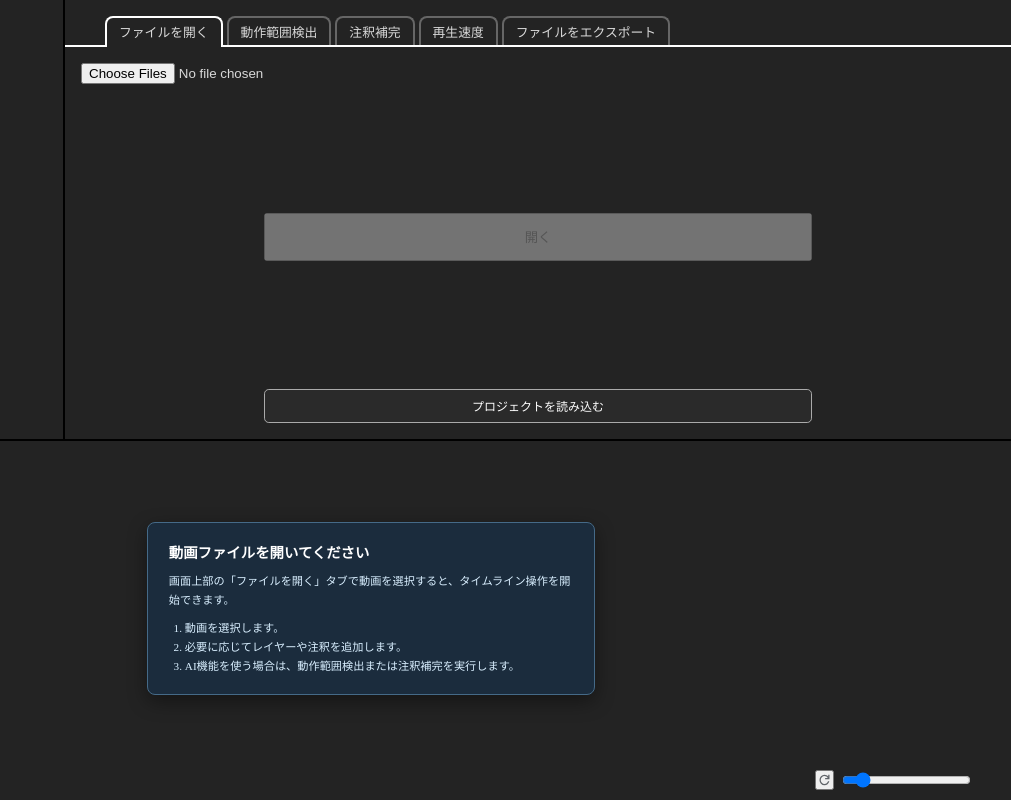
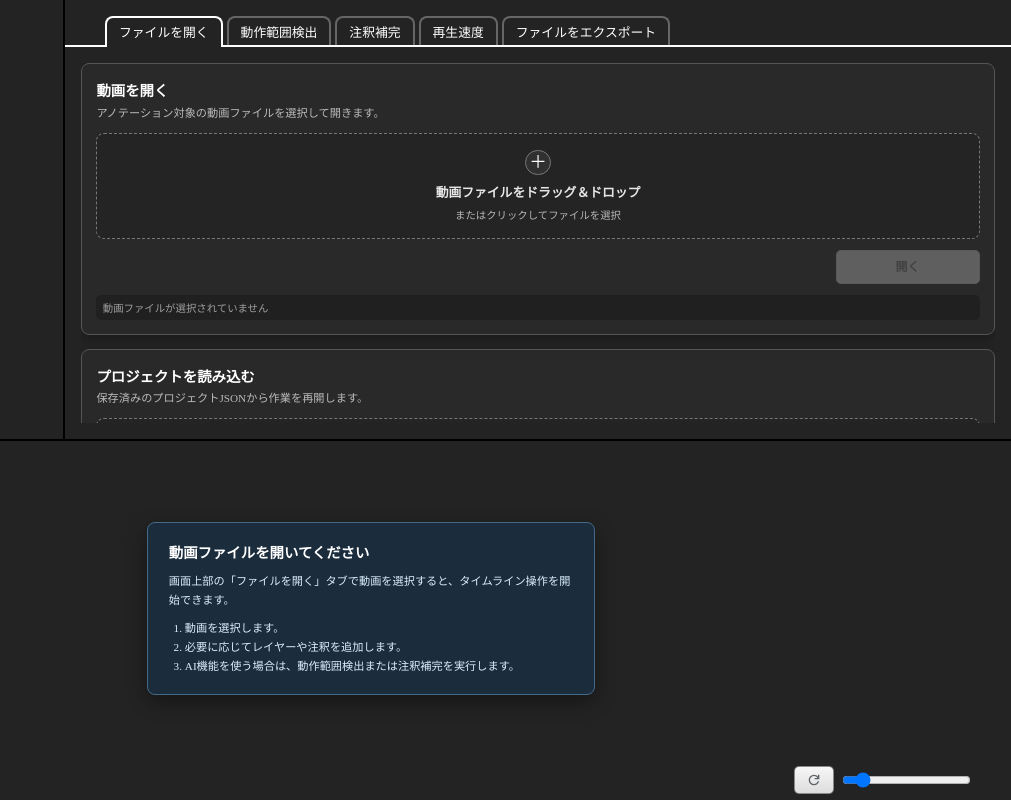
Before and after one commit to Kazuyai/MONBLAN, a React (Vite) app: page / in a window 1280 px wide. Shown: the whole page, without its empty margins (269-1280 px from the left). Built offline with nearby package versions, Linux system fonts and the light colour scheme.

Commit message:
feat: ファイル選択UIを統一

```diff
--- a/src/renderer/App.scss
+++ b/src/renderer/App.scss
@@ -33,6 +33,51 @@ root {
   }
 }
 
+@mixin app-button {
+  display: inline-flex;
+  align-items: center;
+  justify-content: center;
+  gap: 6rem;
+  min-height: 34rem;
+  padding: 6rem 14rem;
+  border: 1rem solid #8a8a8a;
+  border-radius: 6rem;
+  background: linear-gradient(#f7f7f7, #dddddd);
+  color: #151515;
+  font: inherit;
+  font-weight: 600;
+  line-height: 1.2;
+  white-space: nowrap;
+  cursor: pointer;
+  transition:
+    background 0.12s ease,
+    border-color 0.12s ease,
+    box-shadow 0.12s ease,
+    color 0.12s ease,
+    opacity 0.12s ease;
+  &:not(:disabled):hover {
+    border-color: #b7d7f2;
+    background: linear-gradient(#ffffff, #e8f3ff);
+    box-shadow: 0 0 0 2rem #66aeea33;
+  }
+  &:not(:disabled):active {
+    background: linear-gradient(#d4e9ff, #f4f9ff);
+    box-shadow: inset 0 1rem 3rem #0003;
+  }
+  &:focus-visible {
+    outline: 2rem solid #66aeea;
+    outline-offset: 2rem;
+  }
+  &:disabled {
+    border-color: #6b6b6b;
+    background: #727272;
+    color: #4b4b4b;
+    box-shadow: none;
+    cursor: not-allowed;
+    opacity: 0.75;
+  }
+}
+
 * {
   margin: 0;
   padding: 0;
@@ -49,7 +94,7 @@ body {
 }
 
 button {
-  cursor: pointer;
+  @include app-button;
 }
 
 .no-spin::-webkit-inner-spin-button,
@@ -119,8 +164,12 @@ button {
             display: none;
           }
           .tab-button {
+            min-height: auto;
             padding: 5rem 15rem 8rem 15rem;
+            border-bottom: none;
             background: #232323;
+            color: #fff;
+            font-weight: 500;
             white-space: nowrap;
             border-radius: 10rem 10rem 0 0;
             border-top: solid 3rem #666;
@@ -149,40 +198,116 @@ button {
               display: flex;
               flex-direction: column;
               align-items: center;
-              justify-content: space-between;
+              justify-content: flex-start;
+              gap: 18rem;
               height: 100%;
-              input {
+              overflow-y: auto;
+              @include app-scrollbar;
+              .file-open-card {
+                display: flex;
+                flex-direction: column;
+                gap: 14rem;
                 width: 100%;
-                cursor: pointer;
-              }
-              button {
-                width: 60%;
-                height: 60rem;
-              }
-              .project-file-actions {
+                padding: 18rem;
+                border: 1rem solid #555;
+                border-radius: 10rem;
+                background: #292929;
+                box-shadow: 0 4rem 14rem #0004;
+                .file-open-card-text {
+                  display: flex;
+                  flex-direction: column;
+                  gap: 6rem;
+                  h2 {
+                    color: #fff;
+                    font-size: 18rem;
+                  }
+                  p {
+                    color: #bbb;
+                    font-size: 14rem;
+                    line-height: 1.5;
+                  }
+                }
+              }
+              .file-input-hidden {
+                position: absolute;
+                width: 1rem;
+                height: 1rem;
+                overflow: hidden;
+                clip: rect(0 0 0 0);
+                clip-path: inset(50%);
+                white-space: nowrap;
+              }
+              .file-open-actions {
+                display: flex;
+                justify-content: flex-end;
+              }
+              .file-open-button {
+                min-width: 180rem;
+                min-height: 42rem;
+                font-size: 15rem;
+              }
+              .file-drop-zone {
                 display: flex;
                 flex-direction: column;
                 align-items: center;
+                justify-content: center;
                 gap: 8rem;
-                width: 100%;
-                label {
+                min-height: 112rem;
+                padding: 20rem;
+                border: 2rem dashed #777;
+                border-radius: 10rem;
+                background: #242424;
+                color: #e6e6e6;
+                text-align: center;
+                cursor: pointer;
+                transition:
+                  border-color 0.12s ease,
+                  background 0.12s ease,
+                  box-shadow 0.12s ease;
+                &:hover {
+                  border-color: #aaa;
+                  background: #2d2d2d;
+                  box-shadow: 0 0 0 2rem #66aeea33;
+                }
+                &.drag-active {
+                  border-color: #66aeea;
+                  background: #203143;
+                  box-shadow: 0 0 0 3rem #66aeea44;
+                }
+                .file-drop-zone-icon {
                   display: flex;
                   align-items: center;
                   justify-content: center;
-                  width: 60%;
-                  min-height: 42rem;
-                  border: 2rem solid #aaa;
-                  border-radius: 6rem;
-                  background: #2a2a2a;
+                  width: 32rem;
+                  height: 32rem;
+                  border: 1rem solid #777;
+                  border-radius: 999rem;
+                  background: #303030;
                   color: #fff;
-                  font-size: 15rem;
-                  cursor: pointer;
-                  &:hover {
-                    background: #3a3a3a;
-                  }
-                }
-                input {
-                  display: none;
+                  font-size: 22rem;
+                  line-height: 1;
+                }
+                .file-drop-zone-title {
+                  font-size: 16rem;
+                  font-weight: 700;
+                }
+                .file-drop-zone-subtitle {
+                  color: #b7b7b7;
+                  font-size: 13rem;
+                }
+              }
+              .file-selection-summary {
+                min-height: 22rem;
+                padding: 6rem 8rem;
+                border-radius: 6rem;
+                background: #202020;
+                color: #9f9f9f;
+                font-size: 13rem;
+                overflow: hidden;
+                text-overflow: ellipsis;
+                white-space: nowrap;
+                &.selected {
+                  color: #d9efff;
                 }
               }
               .frame-rate-warning {
@@ -223,6 +348,7 @@ button {
               gap: 12rem;
               height: 100%;
               overflow-y: auto;
+              font-size: 14rem;
               @include app-scrollbar;
               .api-status-message {
                 padding: 12rem;
@@ -260,6 +386,8 @@ button {
                     right: 12rem;
                     width: 24rem;
                     height: 24rem;
+                    min-height: 0;
+                    padding: 0;
                     border: none;
                     border-radius: 999rem;
                     background: transparent;
@@ -282,6 +410,9 @@ button {
                 gap: 20rem;
                 width: 100%;
                 min-height: 180rem;
+                p {
+                  font-size: 16rem;
+                }
                 .button-container {
                   display: flex;
                   flex-direction: row;
@@ -291,6 +422,7 @@ button {
                   button {
                     flex: 1;
                     height: min(30%, 50rem);
+                    font-size: 16rem;
                   }
                 }
               }
@@ -510,7 +642,7 @@ button {
                     width: 60%;
                     height: 60rem;
                     margin: 0 auto;
-                    font-size: 20rem;
+                    font-size: 16rem;
                     border-radius: 5rem;
                     cursor: pointer;
                   }
@@ -607,6 +739,8 @@ button {
                   button {
                     width: 24rem;
                     height: 24rem;
+                    min-height: 0;
+                    padding: 0;
                     border: none;
                     border-radius: 999rem;
                     background: transparent;
@@ -662,6 +796,9 @@ button {
                 gap: 20rem;
                 width: 100%;
                 min-height: 180rem;
+                p {
+                  font-size: 16rem;
+                }
                 .button-container {
                   display: flex;
                   flex-direction: row;
@@ -671,6 +808,7 @@ button {
                   button {
                     flex: 1;
                     height: min(30%, 50rem);
+                    font-size: 16rem;
                   }
                 }
               }
@@ -828,7 +966,7 @@ button {
                 button {
                   min-height: 36rem;
                   padding: 0 14rem;
-                  font-size: 14rem;
+                  font-size: 16rem;
                   cursor: pointer;
                 }
               }
@@ -904,6 +1042,8 @@ button {
         button {
           width: 22rem;
           height: 22rem;
+          min-height: 0;
+          padding: 0;
           border: none;
           border-radius: 999rem;
           background: transparent;
@@ -1317,6 +1457,7 @@ button {
                   button,
                   span {
                     min-width: 36rem;
+                    min-height: 0;
                     padding: 3rem 6rem;
                     border: 1rem solid #777;
                     border-radius: 4rem;
--- a/src/renderer/components/settings_components/OpenFile.tsx
+++ b/src/renderer/components/settings_components/OpenFile.tsx
@@ -9,6 +9,7 @@ interface SettingsProps {
 }
 
 const FALLBACK_FRAME_RATE = 30
+const NO_VIDEO_SELECTED_MESSAGE = '動画ファイルが選択されていません'
 
 export const OpenFile: React.FC<SettingsProps> = ({
   setIsProcessing,
@@ -16,7 +17,13 @@ export const OpenFile: React.FC<SettingsProps> = ({
   setFrameRate,
   onImportProjectJson
 }) => {
+  const [selectedVideoFiles, setSelectedVideoFiles] = useState<File[]>([])
   const [hasSelectedFiles, setHasSelectedFiles] = useState(false)
+  const [selectedFileSummary, setSelectedFileSummary] = useState(
+    NO_VIDEO_SELECTED_MESSAGE
+  )
+  const [isVideoDragActive, setIsVideoDragActive] = useState(false)
+  const [isProjectDragActive, setIsProjectDragActive] = useState(false)
   const [frameRateWarning, setFrameRateWarning] = useState<string | null>(null)
   const [showManualFrameRateInput, setShowManualFrameRateInput] =
     useState(false)
@@ -134,20 +141,53 @@ export const OpenFile: React.FC<SettingsProps> = ({
     })
   }
 
+  const updateSelectedVideoFiles = (files: File[]) => {
+    setSelectedVideoFiles(files)
+    setHasSelectedFiles(files.length > 0)
+
+    if (files.length === 0) {
+      setSelectedFileSummary(NO_VIDEO_SELECTED_MESSAGE)
+      return
+    }
+
+    const firstFileName = files[0].name
+    setSelectedFileSummary(
+      files.length === 1
+        ? firstFileName
+        : `${firstFileName} ほか ${files.length - 1}件`
+    )
+  }
+
+  const setInputFiles = (inputId: string, files: File[]) => {
+    const input = document.getElementById(inputId) as HTMLInputElement | null
+    if (!input || files.length === 0) return
+
+    const dataTransfer = new DataTransfer()
+    files.forEach((file) => dataTransfer.items.add(file))
+    input.files = dataTransfer.files
+  }
+
+  const getDroppedFiles = (event: React.DragEvent<HTMLElement>) => {
+    event.preventDefault()
+    event.stopPropagation()
+    return Array.from(event.dataTransfer.files)
+  }
+
   const openFile = async () => {
-    const input = document.getElementById('input') as HTMLInputElement
-    const files = input.files
-    if (files && files.length > 0) {
+    const input = document.getElementById('input') as HTMLInputElement | null
+    const files =
+      selectedVideoFiles.length > 0
+        ? selectedVideoFiles
+        : Array.from(input?.files ?? [])
+    if (files.length === 0) return
+
     setIsProcessing(true)
     setFrameRateWarning(null)
     setShowManualFrameRateInput(false)
-      const urls = Array.from(files).map((file) => URL.createObjectURL(file))
+    const urls = files.map((file) => URL.createObjectURL(file))
 
-      // ファイル名を保存（EAFエクスポート用）
-      const fileNames = Array.from(files).map((file) => file.name)
-      const filePaths = Array.from(files).map(
-        (file) => getElectronFilePath(file) ?? ''
-      )
+    const fileNames = files.map((file) => file.name)
+    const filePaths = files.map((file) => getElectronFilePath(file) ?? '')
     localStorage.setItem('videoFileNames', JSON.stringify(fileNames))
     localStorage.setItem('videoFilePaths', JSON.stringify(filePaths))
 
@@ -156,7 +196,6 @@ export const OpenFile: React.FC<SettingsProps> = ({
     const file = files[0]
 
     try {
-        // Electronでは動画全体のアップロードを避け、ローカルファイルパスからFPSを取得する。
       const filePath = getElectronFilePath(file)
       let response = filePath
         ? await fetch('http://127.0.0.1:8000/get_framerate_from_path/', {
@@ -183,7 +222,6 @@ export const OpenFile: React.FC<SettingsProps> = ({
         throw new Error('Server response not ok')
       }
     } catch (error) {
-        // ブラウザのmetadataからはfpsを信頼して取得できないため、推定値は明示して扱う。
       try {
         await waitForVideoMetadata(urls[0])
       } catch (localError) {
@@ -200,25 +238,91 @@ export const OpenFile: React.FC<SettingsProps> = ({
       setIsProcessing(false)
     }
   }
+
+  const handleVideoFileChange = (event: React.ChangeEvent<HTMLInputElement>) => {
+    const files = Array.from(event.currentTarget.files ?? [])
+    updateSelectedVideoFiles(files)
+  }
+
+  const handleVideoDrop = (event: React.DragEvent<HTMLElement>) => {
+    const files = getDroppedFiles(event).filter((file) =>
+      file.type.startsWith('video/')
+    )
+    setIsVideoDragActive(false)
+    updateSelectedVideoFiles(files)
+    setInputFiles('input', files)
+  }
+
+  const handleProjectDrop = (event: React.DragEvent<HTMLElement>) => {
+    const file = getDroppedFiles(event)[0]
+    setIsProjectDragActive(false)
+    if (!file) return
+
+    setInputFiles('project-input', [file])
+    importProjectJson(file)
   }
 
   return (
     <div id="open-file">
+      <section className="file-open-card">
+        <div className="file-open-card-text">
+          <h2>動画を開く</h2>
+          <p>アノテーション対象の動画ファイルを選択して開きます。</p>
+        </div>
         <input
+          className="file-input-hidden"
           type="file"
           id="input"
           accept="video/*"
           multiple
-        onChange={(event) =>
-          setHasSelectedFiles((event.currentTarget.files?.length ?? 0) > 0)
-        }
+          onChange={handleVideoFileChange}
         />
-      <button disabled={!hasSelectedFiles} onClick={() => openFile()}>
+        <label
+          className={`file-drop-zone ${isVideoDragActive ? 'drag-active' : ''}`}
+          htmlFor="input"
+          onDragEnter={(event) => {
+            event.preventDefault()
+            setIsVideoDragActive(true)
+          }}
+          onDragOver={(event) => event.preventDefault()}
+          onDragLeave={(event) => {
+            event.preventDefault()
+            setIsVideoDragActive(false)
+          }}
+          onDrop={handleVideoDrop}
+        >
+          <span className="file-drop-zone-icon">＋</span>
+          <span className="file-drop-zone-title">
+            動画ファイルをドラッグ＆ドロップ
+          </span>
+          <span className="file-drop-zone-subtitle">
+            またはクリックしてファイルを選択
+          </span>
+        </label>
+        <div className="file-open-actions">
+          <button
+            className="file-open-button"
+            disabled={!hasSelectedFiles}
+            onClick={() => openFile()}
+          >
             開く
           </button>
-      <div className="project-file-actions">
-        <label htmlFor="project-input">プロジェクトを読み込む</label>
+        </div>
+        <p
+          className={`file-selection-summary ${
+            hasSelectedFiles ? 'selected' : ''
+          }`}
+        >
+          {selectedFileSummary}
+        </p>
+      </section>
+      <section className="file-open-card">
+        <div className="file-open-card-text">
+          <h2>プロジェクトを読み込む</h2>
+          <p>保存済みのプロジェクトJSONから作業を再開します。</p>
+        </div>
         <input
+          className="file-input-hidden"
           type="file"
           id="project-input"
           accept="application/json,.json"
@@ -230,7 +334,31 @@ export const OpenFile: React.FC<SettingsProps> = ({
             event.currentTarget.value = ''
           }}
         />
-      </div>
+        <label
+          className={`file-drop-zone ${
+            isProjectDragActive ? 'drag-active' : ''
+          }`}
+          htmlFor="project-input"
+          onDragEnter={(event) => {
+            event.preventDefault()
+            setIsProjectDragActive(true)
+          }}
+          onDragOver={(event) => event.preventDefault()}
+          onDragLeave={(event) => {
+            event.preventDefault()
+            setIsProjectDragActive(false)
+          }}
+          onDrop={handleProjectDrop}
+        >
+          <span className="file-drop-zone-icon">＋</span>
+          <span className="file-drop-zone-title">
+            プロジェクトJSONをドラッグ＆ドロップ
+          </span>
+          <span className="file-drop-zone-subtitle">
+            またはクリックしてプロジェクトを選択
+          </span>
+        </label>
+      </section>
       {frameRateWarning && (
         <div className="frame-rate-warning">
           <p>{frameRateWarning}</p>
```
Lines whose indentation alone changed are shown as unchanged.
